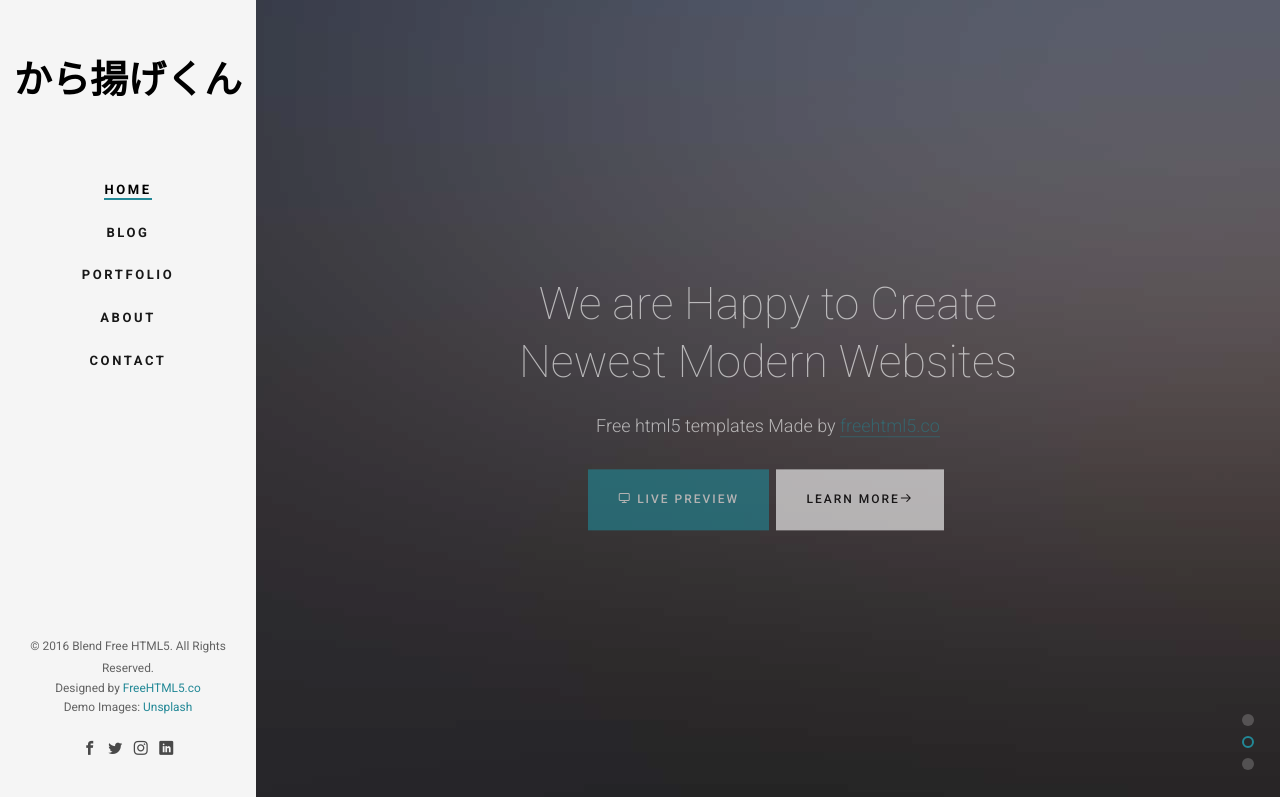
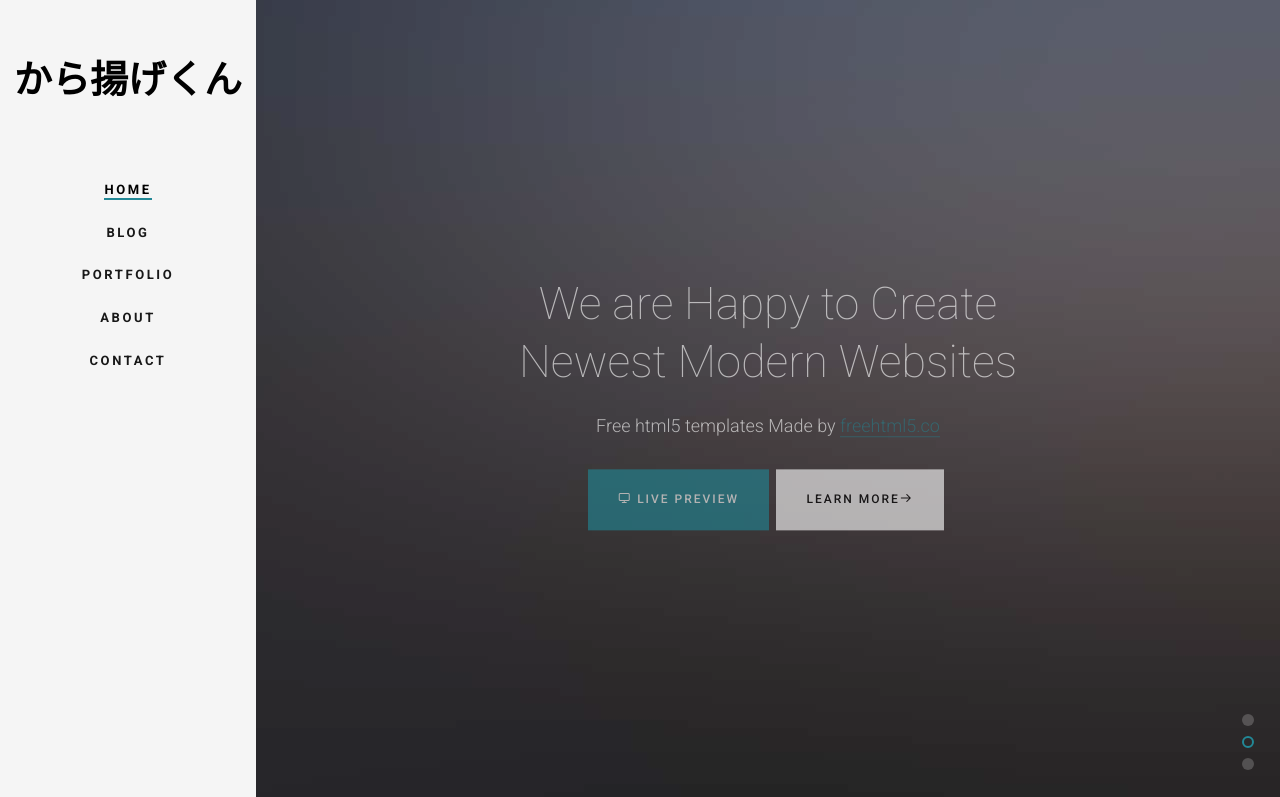
Before and after one commit to wta1ss/web2, a plain HTML site: page index.html in a window 1280 px wide. Shown: the top 797 px of the page. Drawn offline with Linux system fonts and the light colour scheme; files whose address does not match are found by name.

Commit message:
Update index.html

```diff
--- a/index.html
+++ b/index.html
@@ -78,15 +78,7 @@
 				</ul>
 			</nav>
 
-			<div class="fh5co-footer">
-				<p><small>&copy; 2016 Blend Free HTML5. All Rights Reserved.</span> <span>Designed by <a href="http://freehtml5.co/" target="_blank">FreeHTML5.co</a> </span> <span>Demo Images: <a href="https://unsplash.com/" target="_blank">Unsplash</a></span></small></p>
-				<ul>
-					<li><a href="#"><i class="icon-facebook2"></i></a></li>
-					<li><a href="#"><i class="icon-twitter2"></i></a></li>
-					<li><a href="#"><i class="icon-instagram"></i></a></li>
-					<li><a href="#"><i class="icon-linkedin2"></i></a></li>
-				</ul>
-			</div>
+
 
 		</aside>
 
```
